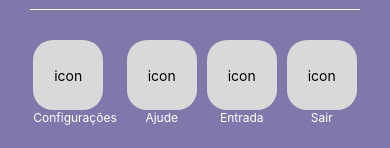
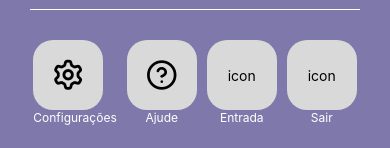
Before and after one commit to KaioViniciusMP/AppReactNativeTcc, a React Native app: screen /Home in a window 390 px wide. Shown: the part 281-429 px from the top of the page. Built offline with nearby package versions, Linux system fonts and the light colour scheme.

Commit message:
arrumando icones botoes de ação page home

```diff
--- a/src/pages/Home/index.jsx
+++ b/src/pages/Home/index.jsx
@@ -1,6 +1,8 @@
 import { useNavigation } from "@react-navigation/native";
 import { View, Text, TouchableOpacity, StyleSheet, ScrollView, FlatList } from "react-native";
 import AntDesign from '@expo/vector-icons/AntDesign';
+import { Octicons } from '@expo/vector-icons';
+import { Feather } from '@expo/vector-icons';
 
 export default function Home() {
     const navigation = useNavigation();
@@ -32,31 +34,31 @@ export default function Home() {
     return (
         <ScrollView contentContainerStyle={styles.scrollViewContainer}>
             <View style={styles.container}>
-                <View style={{ display: 'flex', height: 170, flexDirection: "row", alignItems: "center", paddingLeft: 20,  marginBottom: 20 }}>
+                <View style={{ display: 'flex', height: 170, flexDirection: "row", alignItems: "center", paddingLeft: 20, marginBottom: 20 }}>
                     <View style={{ width: 50, height: 50, backgroundColor: '#7F79AB', borderRadius: 50 }}></View>
                     <Text style={{ marginLeft: 10, fontWeight: "bold", color: "white" }}>Ola Kaio</Text>
                 </View>
                 <View style={styles.containerTwo}>
                     <View>
                         <View onPress={ContasCorrentes} style={{ padding: 30 }}>
-                            <Text onPress={ContasCorrentes} style={{ fontSize: 15, color: 'white', fontWeight: "500"}}>Saldo disponivel</Text>
-                            <View onPress={ContasCorrentes} style={{ alignItems: "center",display: 'flex', flexDirection: "row", justifyContent: "space-between", borderBottomWidth: 1, borderBottomColor: 'white', }}>
-                                <Text onPress={ContasCorrentes} style={{ color: 'white', marginBottom: 10, fontSize:30, marginTop:5 }}>R$0,00</Text>
-                                <AntDesign onPress={ContasCorrentes} name="right" size={25} color="white" marginTop='10'/>
+                            <Text onPress={ContasCorrentes} style={{ fontSize: 15, color: 'white', fontWeight: "500" }}>Saldo disponivel</Text>
+                            <View onPress={ContasCorrentes} style={{ alignItems: "center", display: 'flex', flexDirection: "row", justifyContent: "space-between", borderBottomWidth: 1, borderBottomColor: 'white', }}>
+                                <Text onPress={ContasCorrentes} style={{ color: 'white', marginBottom: 10, fontSize: 30, marginTop: 5 }}>R$0,00</Text>
+                                <AntDesign onPress={ContasCorrentes} name="right" size={25} color="white" marginTop='10' />
                             </View>
                         </View>
 
                         <View style={{ width: '100%', marginBottom: 40, display: 'flex', flexDirection: "row", justifyContent: "center", gap: 10 }}>
                             <View onPress={configuracoes} style={{ display: 'flex', justifyContent: "center" }}>
                                 <View style={{ backgroundColor: '#D9D9D9', height: 70, width: 70, borderRadius: 20, display: "flex", alignItems: "center", justifyContent: "center" }}>
-                                    <Text onPress={configuracoes} >icon</Text>
+                                    <Octicons name="gear" size={30} color="black" />
                                 </View>
                                 <Text onPress={configuracoes} style={{ color: 'white', textAlign: "center", fontSize: 12 }}>Configurações</Text>
                             </View>
 
                             <View style={{ display: 'flex', justifyContent: "center" }}>
                                 <View onPress={Ajuda} style={{ backgroundColor: '#D9D9D9', height: 70, width: 70, borderRadius: 20, display: "flex", alignItems: "center", justifyContent: "center" }}>
-                                    <Text onPress={Ajuda}>icon</Text>
+                                    <Feather onPress={Ajuda} name="help-circle" size={32} color="black" />
                                 </View>
                                 <Text onPress={Ajuda} style={{ color: 'white', textAlign: "center", fontSize: 12 }}>Ajude</Text>
                             </View>
@@ -102,7 +104,7 @@ export default function Home() {
                                         data={data}
                                         renderItem={({ item }) => (
                                             <View style={{ display: 'flex', justifyContent: "space-between", flexDirection: "row", padding: 10, borderBottomWidth: 1, borderBottomColor: '#ccc' }}>
-                                                <View style={{ display: 'flex', flexDirection: "row"}}>
+                                                <View style={{ display: 'flex', flexDirection: "row" }}>
                                                     <Text style={{ fontSize: 40, marginRight: 30 }}>{item.icon}</Text>
                                                     <View style={{ display: 'flex', flexDirection: "column" }}>
                                                         <Text style={{ fontWeight: "bold" }}>{item.title}</Text>
```
